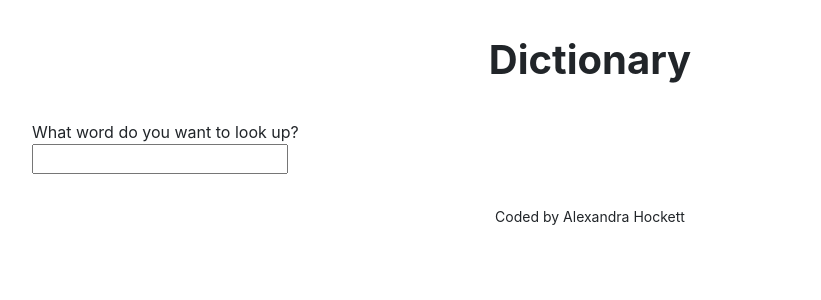
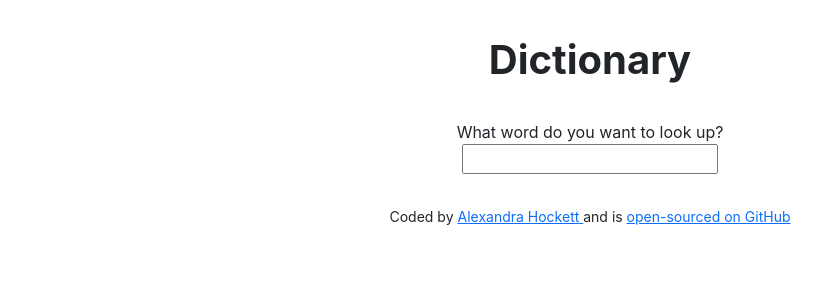
Before and after one commit to AlexandraHockett/dictionary-project, a React (Create React App) app: page / in a window 1280 px wide. Shown: the top 300 px of the page, without its empty margins (50-871 px from the left). Built offline with nearby package versions, Linux system fonts and the light colour scheme.

Commit message:
Added GitHub repository

```diff
--- a/src/App.js
+++ b/src/App.js
@@ -12,7 +12,24 @@ function App() {
           <Dictionary />
         </main>
         <footer className="App-footer">
-          <small>Coded by Alexandra Hockett</small>
+          <small>
+            Coded by{" "}
+            <a
+              href="https://www.linkedin.com/in/alexandra-hockett/"
+              target="_blank"
+              rel="noreferrer"
+            >
+              Alexandra Hockett{" "}
+            </a>
+            and is{" "}
+            <a
+              href="https://github.com/AlexandraHockett/dictionary-project"
+              target="_blank"
+              rel="noreferrer"
+            >
+              open-sourced on GitHub
+            </a>
+          </small>
         </footer>
       </div>
     </div>
--- a/src/Dictionary.css
+++ b/src/Dictionary.css
@@ -1,2 +1,3 @@
 .Dictionary {
+  text-align: center;
 }
```
